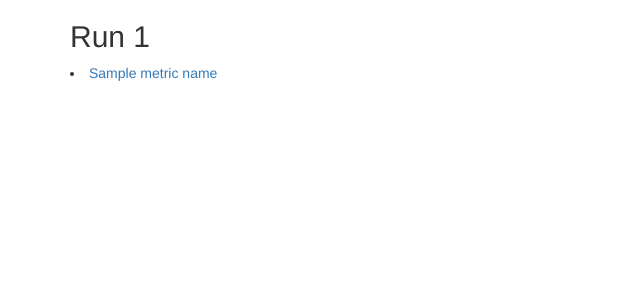
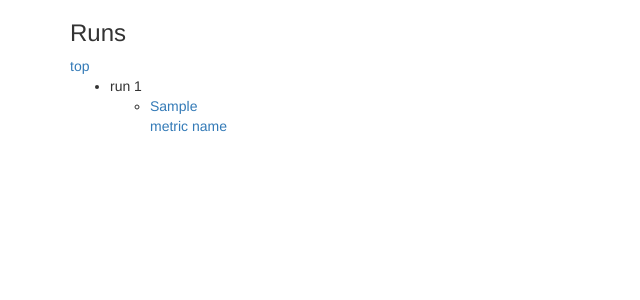
Before and after one commit to danielwaterworth/metricmachine, a Flask app: template app/templates/run_index.html in a window 1280 px wide. Shown: the top 300 px of the page, without its empty margins (0-640 px from the left). Run offline with Flask 2, Linux system fonts and the light colour scheme; the template is opened without the code that fills it: most values are stand-ins (such as "Sample title", 1, 10 or a date in 2020); some libraries are stand-ins or nearby versions.

Commit message:
Made a sidebar

```diff
--- a/app/templates/base.html
+++ b/app/templates/base.html
@@ -2,7 +2,29 @@
 {% block content %}
   <div class="container">
     <div class=row>
-      <div class="col-md-12">
+      <div class="col-md-2">
+        <h3>Runs</h3>
+        <a href='/'>top</a>
+        <ul>
+        {% for run_id in runs.run_ids() %}
+          {% if run is defined and run.run_id == run_id %}
+            <li>run {{ run_id }}</li>
+            <ul>
+              {% for metric_name in run.metric_names() %}
+                {% if metric is defined and metric.name == metric_name %}
+                <li>{{ metric_name }}</li>
+                {% else %}
+                <li><a href='/run/{{ run_id }}/metric/{{ metric_name }}'>{{ metric_name }}</a></li>
+                {% endif %}
+              {% endfor %}
+            </ul>
+          {% else %}
+            <li><a href='/run/{{ run_id }}'>run {{ run_id }}</a></li>
+          {% endif %}
+        {% endfor %}
+        </ul>
+      </div>
+      <div class="col-md-10">
         {% block container %}
         {% endblock %}
       </div>
--- a/app/templates/index.html
+++ b/app/templates/index.html
@@ -1,6 +1,3 @@
 {% extends "base.html" %}
 {% block container %}
-  {% for run_id in runs.run_ids() %}
-  <li><a href='/run/{{ run_id }}'>run {{ run_id }}</a></li>
-  {% endfor %}
 {% endblock %}
--- a/app/templates/run_index.html
+++ b/app/templates/run_index.html
@@ -1,7 +1,3 @@
 {% extends "base.html" %}
 {% block container %}
-  <h2>Run {{ run.run_id }}</h2>
-  {% for metric_name in run.metric_names() %}
-  <li><a href='/run/{{ run.run_id }}/metric/{{ metric_name }}'>{{ metric_name }}</a></li>
-  {% endfor %}
 {% endblock %}
```
